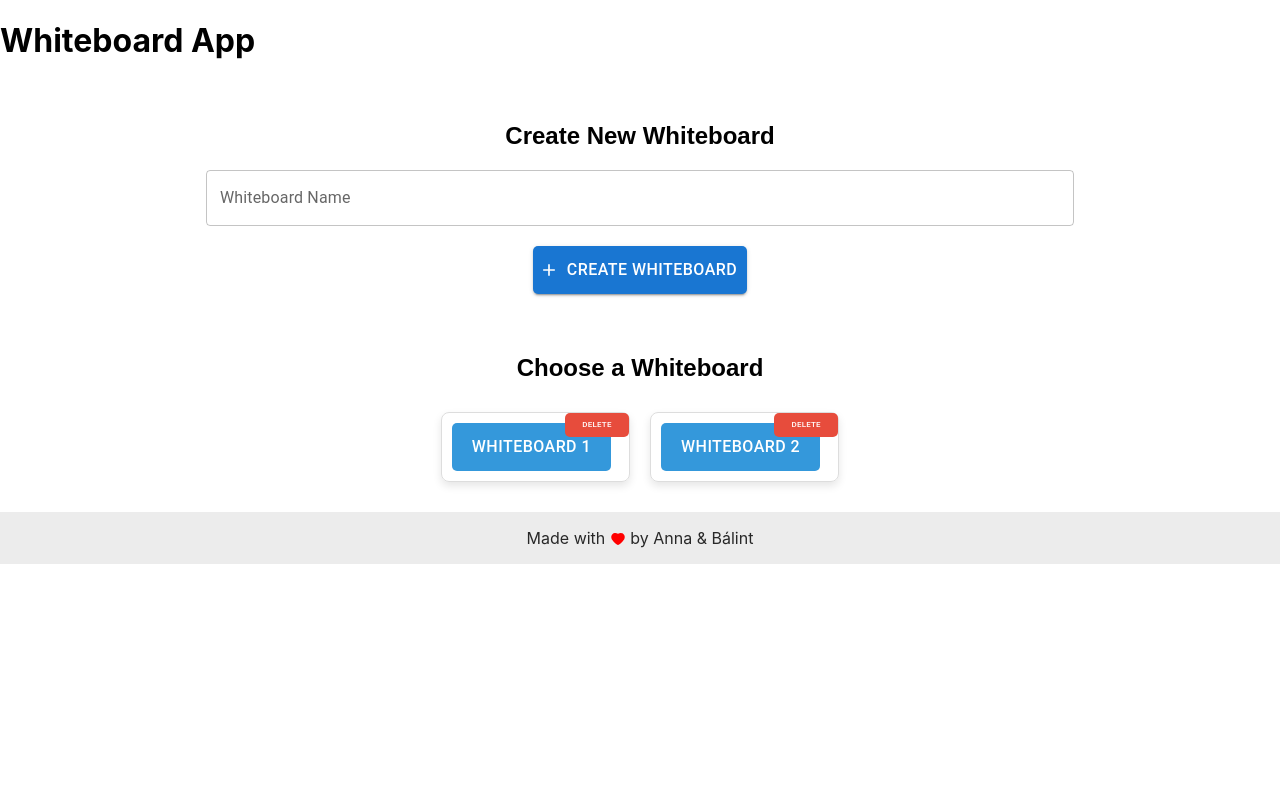
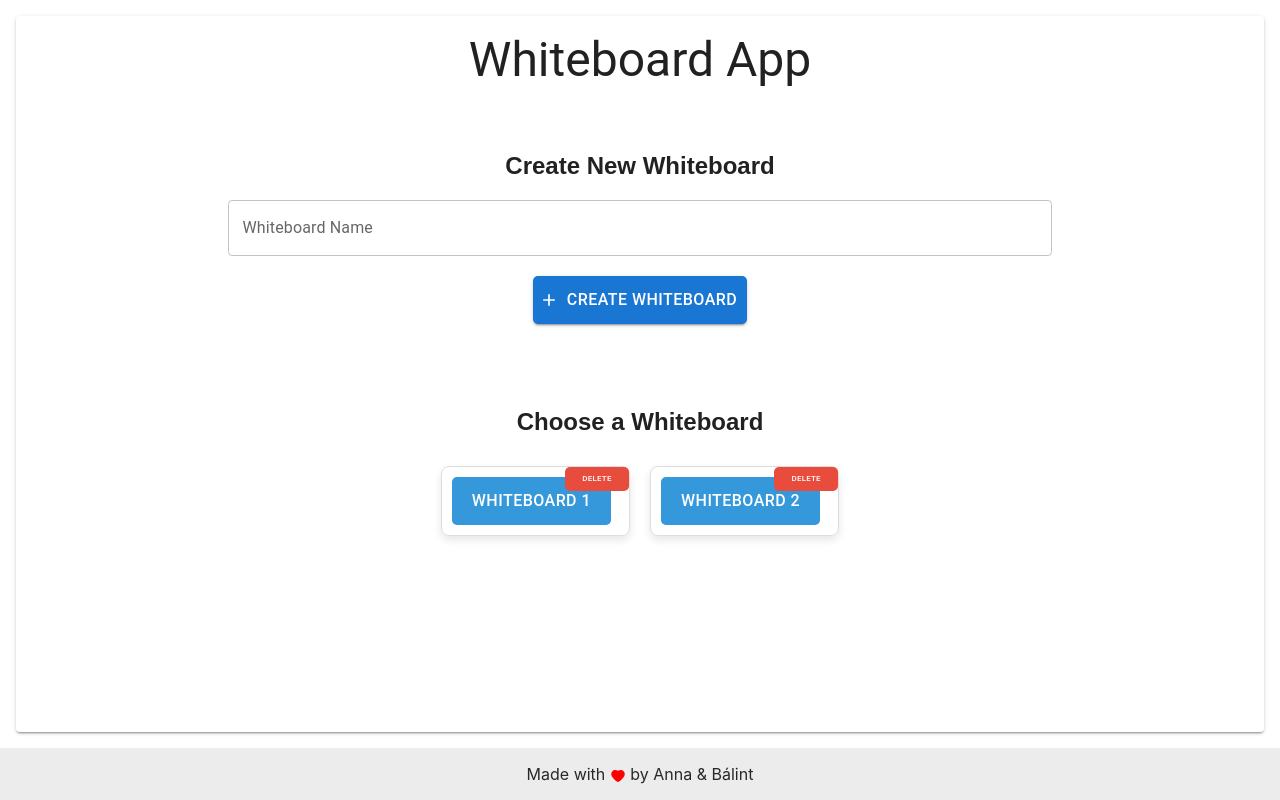
Before and after one commit to dh-anna/Fe-WhiteBoard, a React (Create React App) app in the folder fe-whiteboard/: page / in a window 1280 px wide. Built offline with nearby package versions, Linux system fonts and the light colour scheme.

Commit message:
feat: homepage

```diff
--- a/fe-whiteboard/src/pages/home.tsx
+++ b/fe-whiteboard/src/pages/home.tsx
@@ -1,13 +1,20 @@
-import React from 'react';
-import {NewWhiteboard} from "../components/newWhiteboard";
-import {ChooseWhiteboard} from "../components/chooseWhiteboard";
+import React from "react";
+import { NewWhiteboard } from "../components/newWhiteboard";
+import { ChooseWhiteboard } from "../components/chooseWhiteboard";
+import { Box, Paper, Stack, Typography } from "@mui/material";
 
 export const HomePage: React.FC = () => {
-    return (
-        <div>
-            <h1>Whiteboard App</h1>
-            <NewWhiteboard />
-            <ChooseWhiteboard />
-        </div>
-    );
+  return (
+    <Stack flexGrow={1} alignItems="center" p={2}>
+      <Paper elevation={2} sx={{ flexGrow: 1, width: "100%" }}>
+        <Stack direction="column" gap={3} m={2}>
+          <Typography variant="h3" textAlign="center">
+            Whiteboard App
+          </Typography>
+          <NewWhiteboard />
+          <ChooseWhiteboard />
+        </Stack>
+      </Paper>
+    </Stack>
+  );
 };
```
